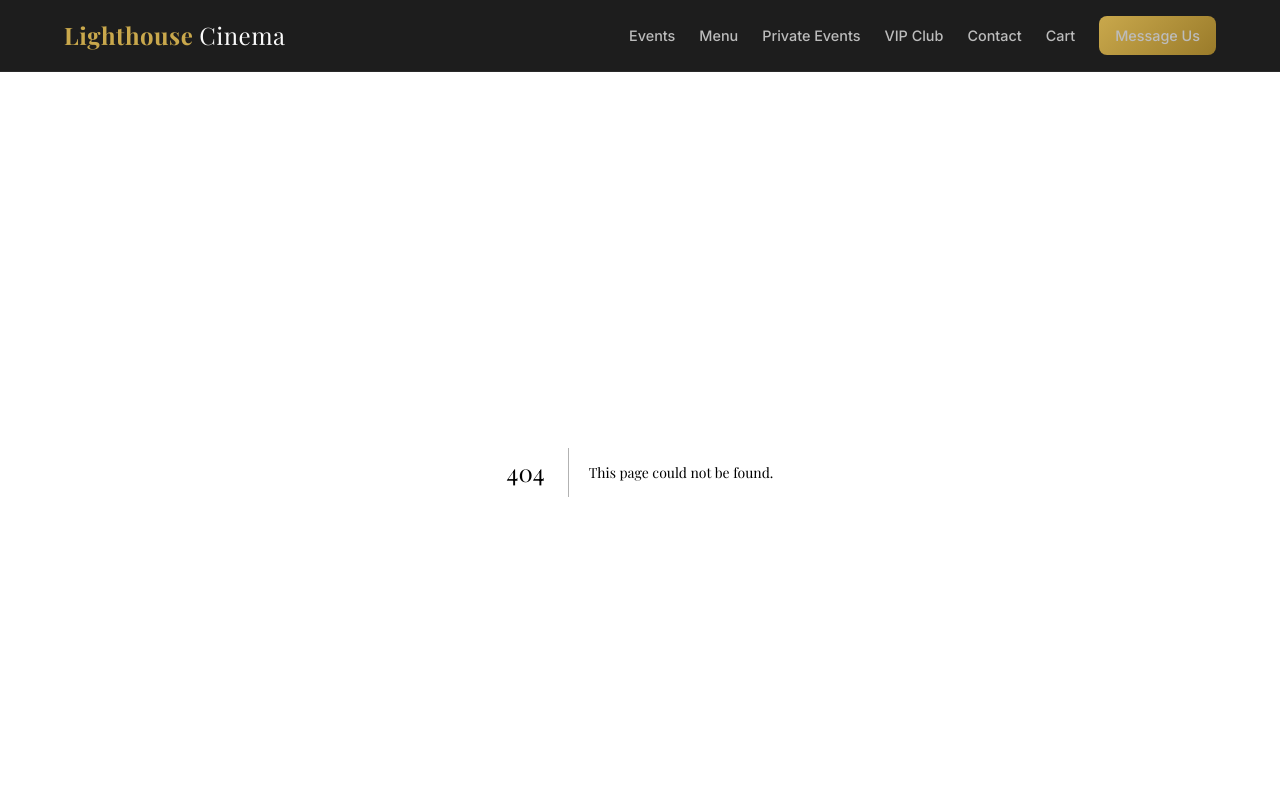
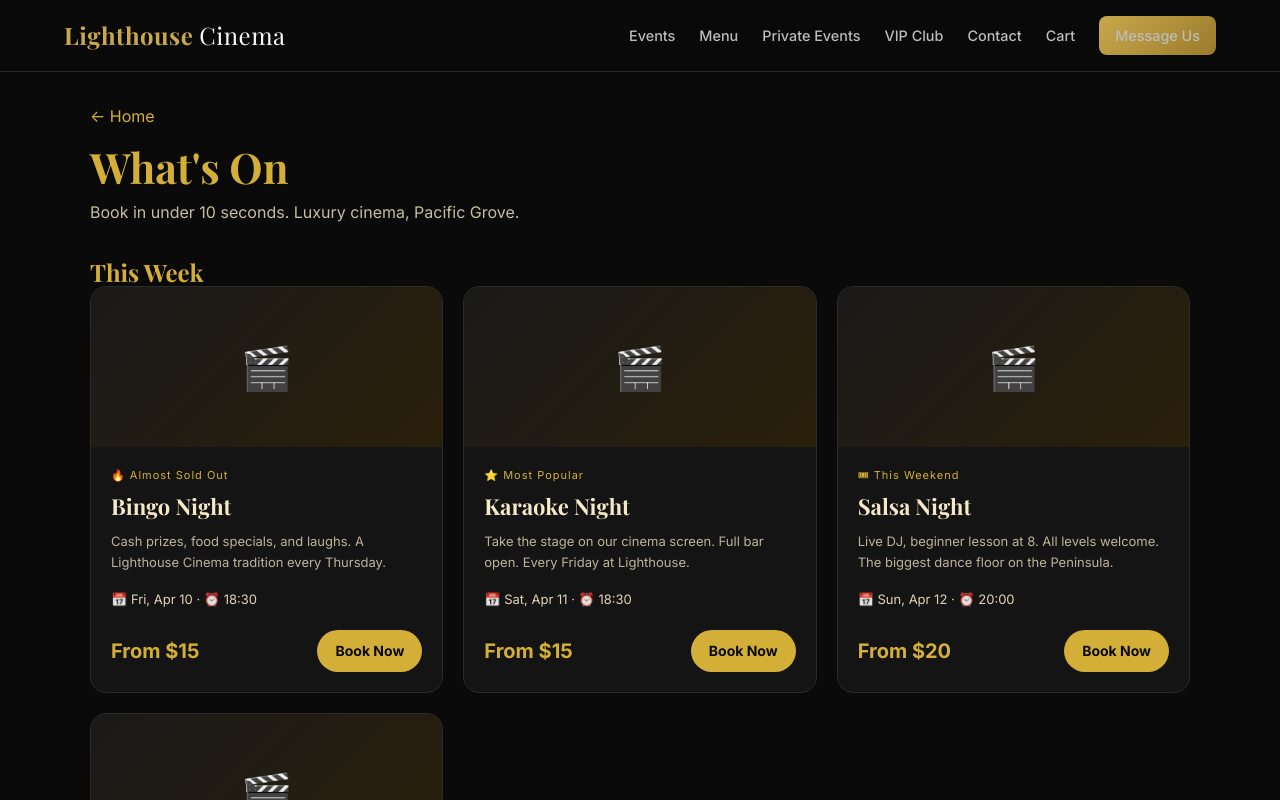
Before and after one commit to lighthousecinemapg-cyber/lighthouse-cinema, a Next.js app: page /events in a window 1280 px wide. Before the commit this address had no page. Shown: the top 800 px of the page. Built offline with nearby package versions, Linux system fonts and the light colour scheme.

Commit message:
feat: Events listing page

```diff
--- /dev/null
+++ b/app/events/page.js
@@ -0,0 +1,70 @@
+import Link from 'next/link';
+import { getEvents } from '@/lib/events-db';
+
+export const metadata = {
+  title: 'Events | Lighthouse Cinema',
+  description: 'Weekly events, special nights, and private screenings at Lighthouse Cinema, Pacific Grove.',
+};
+
+function formatDate(d) {
+  return new Date(d + 'T00:00:00').toLocaleDateString('en-US', {
+    weekday: 'short', month: 'short', day: 'numeric',
+  });
+}
+
+const HYPE = ['🔥 Almost Sold Out', '⭐ Most Popular', '🎟 This Weekend', '✨ Selling Fast'];
+
+export default function EventsPage() {
+  const events = getEvents();
+  const weekly = events.filter(e => e.category === 'weekly');
+  const special = events.filter(e => e.category !== 'weekly');
+
+  return (
+    <main style={{ background: '#0a0a0a', color: '#f5e9c8', minHeight: '100vh', padding: '32px 20px 120px' }}>
+      <div style={{ maxWidth: 1100, margin: '0 auto' }}>
+        <Link href="/" style={{ color: '#d4af37', textDecoration: 'none' }}>← Home</Link>
+        <h1 style={{ fontSize: 42, margin: '12px 0 8px', color: '#d4af37' }}>What's On</h1>
+        <p style={{ opacity: 0.8, marginBottom: 32 }}>Book in under 10 seconds. Luxury cinema, Pacific Grove.</p>
+
+        <h2 style={{ color: '#d4af37', marginTop: 32 }}>This Week</h2>
+        <Grid events={weekly} />
+
+        <h2 style={{ color: '#d4af37', marginTop: 48 }}>Special Events</h2>
+        <Grid events={special} />
+      </div>
+    </main>
+  );
+}
+
+function Grid({ events }) {
+  return (
+    <div style={{ display: 'grid', gap: 20, gridTemplateColumns: 'repeat(auto-fill, minmax(280px, 1fr))' }}>
+      {events.map((e, i) => (
+        <article key={e.id} style={{
+          background: '#141414', border: '1px solid #2a2a2a', borderRadius: 16, overflow: 'hidden',
+          display: 'flex', flexDirection: 'column',
+        }}>
+          <div style={{
+            background: `linear-gradient(135deg,#1a1a1a,#2a1f0a)`, height: 160,
+            display: 'flex', alignItems: 'center', justifyContent: 'center', fontSize: 42,
+          }}>🎬</div>
+          <div style={{ padding: 20, display: 'flex', flexDirection: 'column', gap: 8, flex: 1 }}>
+            <span style={{ fontSize: 11, color: '#d4af37', letterSpacing: 1 }}>{HYPE[i % HYPE.length]}</span>
+            <h3 style={{ margin: 0, fontSize: 22, color: '#f5e9c8' }}>{e.title}</h3>
+            <p style={{ fontSize: 13, opacity: 0.75, margin: '4px 0 8px' }}>{e.description}</p>
+            <div style={{ fontSize: 13, opacity: 0.9 }}>
+              📅 {formatDate(e.date)} · ⏰ {e.time}
+            </div>
+            <div style={{ marginTop: 'auto', display: 'flex', alignItems: 'center', justifyContent: 'space-between', paddingTop: 12 }}>
+              <span style={{ fontSize: 20, fontWeight: 700, color: '#d4af37' }}>From ${e.ticketPrice}</span>
+              <Link href={`/events/${e.id}`} style={{
+                background: '#d4af37', color: '#0a0a0a', padding: '10px 18px', borderRadius: 999,
+                textDecoration: 'none', fontWeight: 700, fontSize: 14,
+              }}>Book Now</Link>
+            </div>
+          </div>
+        </article>
+      ))}
+    </div>
+  );
+}
```
